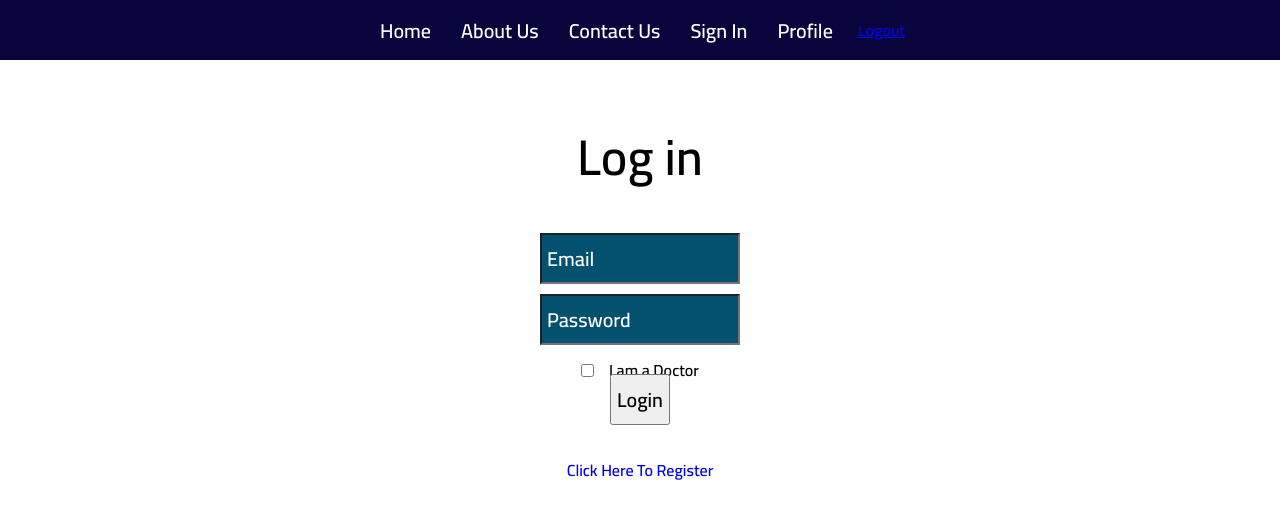
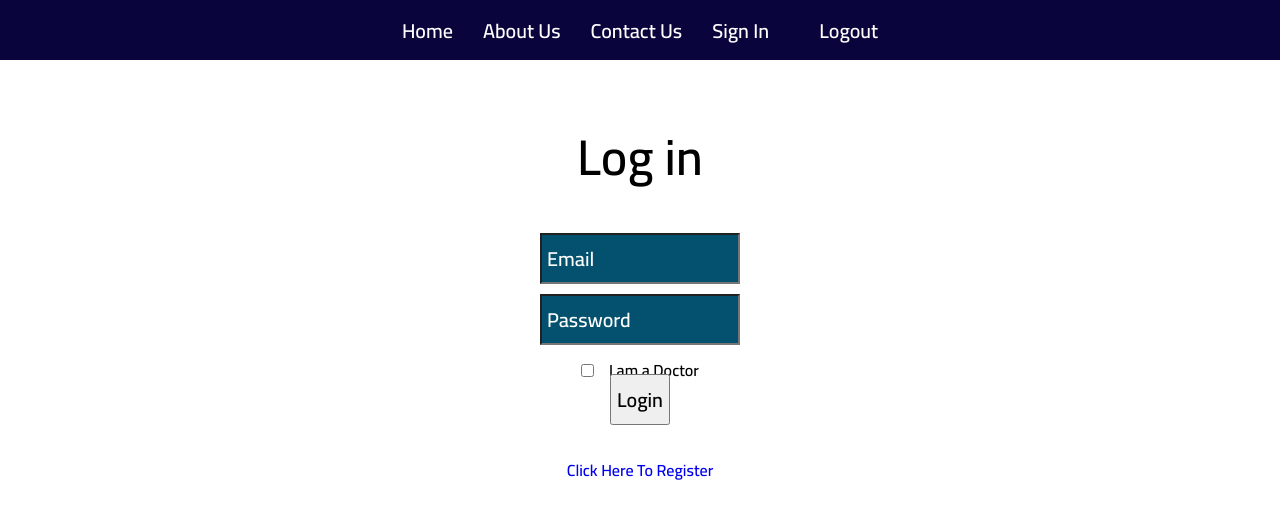
Before and after one commit to WebAhead7/timely-client, a React (Create React App) app: page /login in a window 1280 px wide. Shown: the top 518 px of the page. Built offline with nearby package versions, Linux system fonts and the light colour scheme; no server answers.

Commit message:
I added the full name of the user to the navbar

```diff
--- a/src/App/App.js
+++ b/src/App/App.js
@@ -9,7 +9,6 @@ import Navbar from "../components/Navbar";
 import "./App.css";
 import Clinic from "../screens/Clinic";
 import { getDocList, getProfile } from "../Api/api";
-
 
 function App() {
   const [sucsess, setSucsess] = useState(false);
@@ -79,7 +78,7 @@ function App() {
             )}
           />
           <Route path="/profile">
-           <Profile profile = {profile}/>
+            <Profile profile={profile} />
           </Route>
         </Switch>
       </BrowserRouter>
--- a/src/components/Navbar/Navbar.css
+++ b/src/components/Navbar/Navbar.css
@@ -4,7 +4,6 @@
 nav {
   width: 100%;
   height: 60px;
-  background-color: #eee;
   display: flex;
   justify-content: center;
   align-items: center;
@@ -27,3 +26,12 @@ nav button {
 nav button:hover {
   background-color: #03506f;
 }
+
+.nav-name {
+  color: #fff;
+  text-shadow: 4px 4px 4px black, -4px -4px 4px black;
+  position: absolute;
+  left: 10px;
+  font-style: italic;
+  cursor: default;
+}
--- a/src/components/Navbar/index.jsx
+++ b/src/components/Navbar/index.jsx
@@ -2,9 +2,11 @@ import React from "react";
 import "./Navbar.css";
 import { Link } from "react-router-dom";
 
-export default function Navbar() {
+export default function Navbar({ fullname }) {
+  const fullName = window.localStorage.getItem("fullName");
   return (
     <nav>
+      {fullName ? <h3 className="nav-name">Hi {fullName} 👋</h3> : null}
       <Link className="link" to="/">
         <button>Home</button>
       </Link>
@@ -17,11 +19,9 @@ export default function Navbar() {
       <Link className="link" to="/login">
         <button>Sign In</button>
       </Link>
-      <Link className="link" to="/profile">
-        <button>Profile</button>
-      </Link>
-      <Link id="Log out" to="/" className="link">
-        Logout{" "}
+      <Link className="link" to="/profile"></Link>
+      <Link id="logout" to="/" className="link">
+        <button>Logout</button>
       </Link>
     </nav>
   );
--- a/src/screens/Login/index.jsx
+++ b/src/screens/Login/index.jsx
@@ -27,6 +27,8 @@ export default function Login(props) {
         console.log(typeof results);
 
         if (results.auth) {
+          const { firstname, lastname } = results;
+          window.localStorage.setItem("fullName", `${firstname} ${lastname}`);
           setLogin(true, String(results.id), results.isDoc);
         }
       })
--- a/src/screens/Profile/index.jsx
+++ b/src/screens/Profile/index.jsx
@@ -8,6 +8,7 @@ export default function Profile(props) {
     const localProfile = JSON.parse(localStorage.getItem("userprofile"));
     setUserProfile(localProfile);
   }
+  console.log("USER PROFILEEEEE: ", userProfile);
   // const { firstname, lastname, email, imgUrl, title, dsc } = userProfile;
 
   console.log("im in the profile", userProfile);
--- a/src/screens/Signup/index.jsx
+++ b/src/screens/Signup/index.jsx
@@ -18,7 +18,6 @@ export default function Signup(props) {
     const local = `http://localhost:4000/`;
     const url = `${local}${checked ? "doctor" : "client"}/signup`;
     const { setLogin } = props;
-
     console.log("url", url);
     fetch(url, {
       method: "POST",
@@ -29,6 +28,7 @@ export default function Signup(props) {
       .then((results) => {
         setMsg(results.msg);
         if (results.auth) {
+          window.localStorage.setItem("fullName", `${firstname} ${lastname}`);
           setLogin(true, String(results.id), results.isDoc);
         }
       })
```
